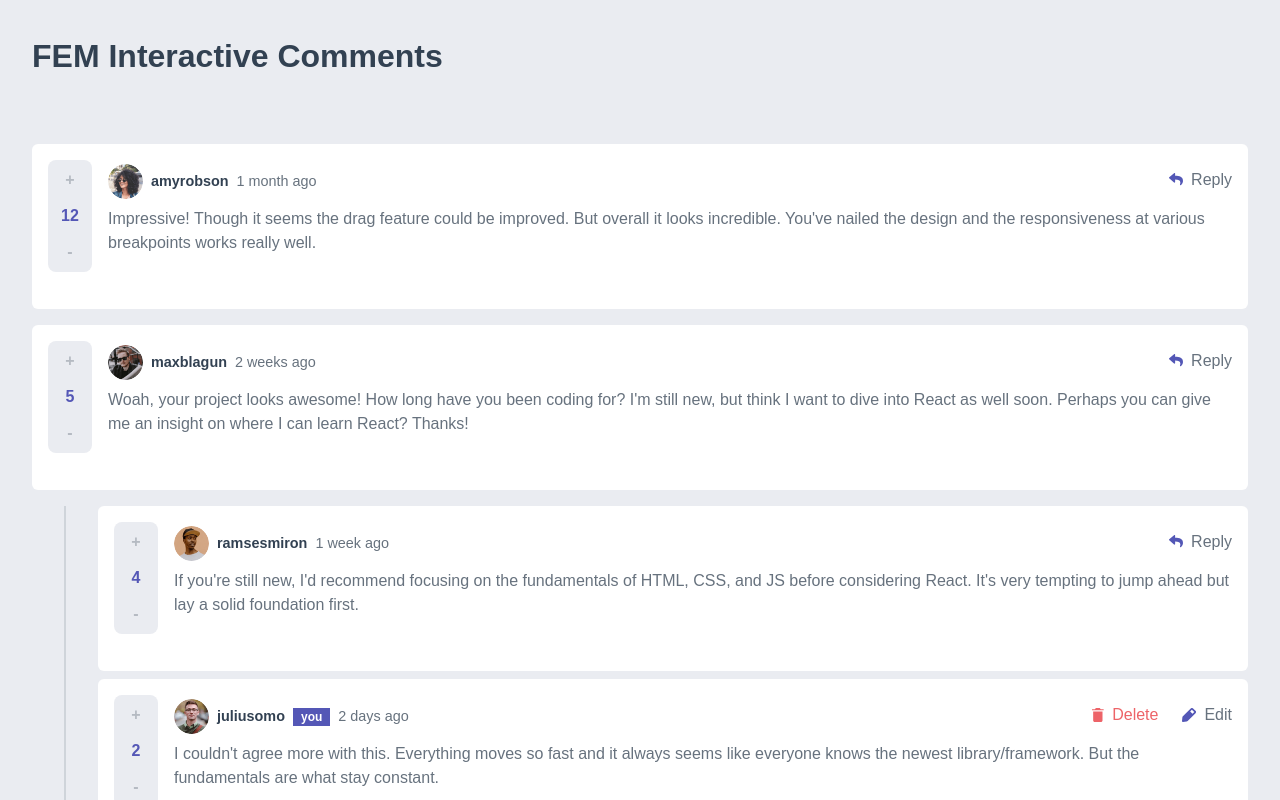
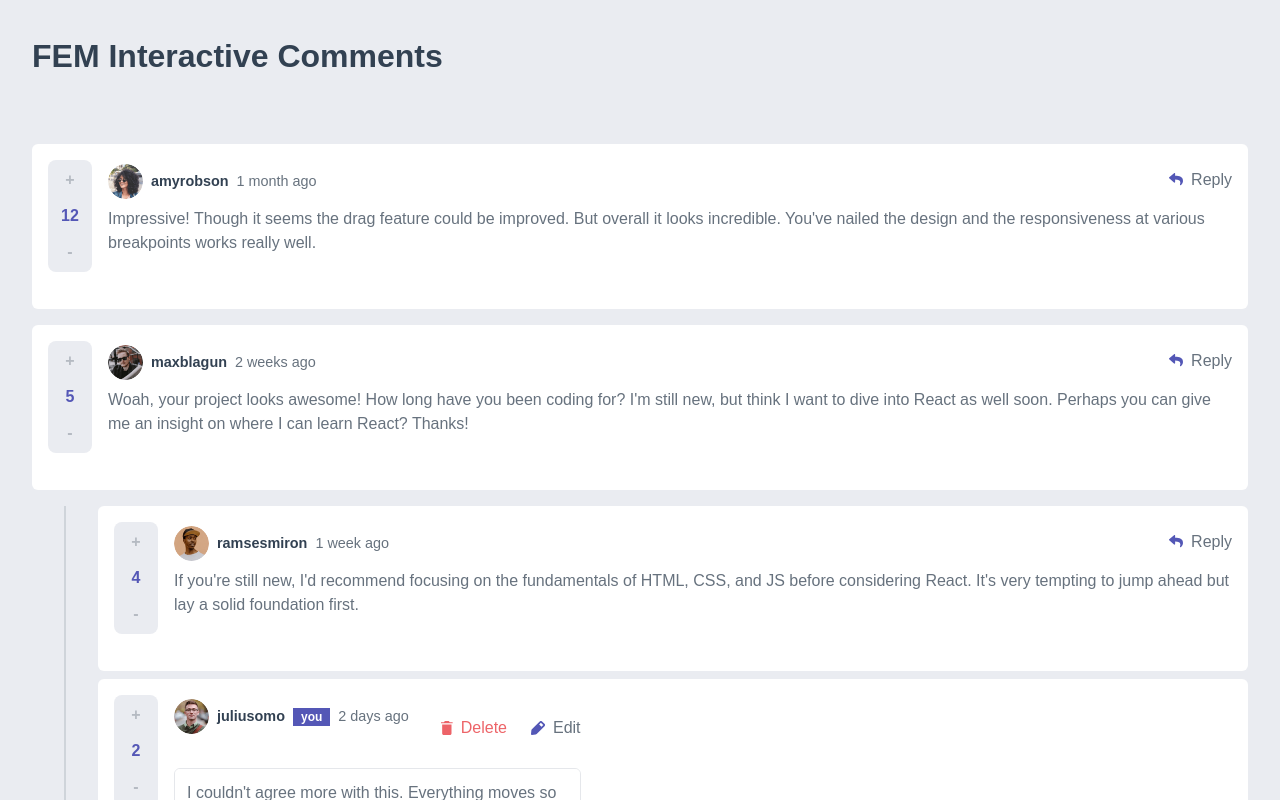
Before and after one commit to janevalencia/nextjs-ssr-comments, a Next.js app: page / in a window 1280 px wide. Both pictures are taken after a click on the button "Edit". Shown: the top 800 px of the page. Built offline with nearby package versions, Linux system fonts and the light colour scheme.

Commit message:
Create a separate EditForm component

```diff
--- a/components/CommentCard.tsx
+++ b/components/CommentCard.tsx
@@ -2,8 +2,7 @@ import { useState } from "react";
 import Image from "next/image";
 import Vote from "./Vote";
 import { UserProps, CommentProps } from "../types";
-import CommentForm from "./CommentForm";
-import Modal from "./Modal";
+import { CommentForm, Modal, EditForm } from "./";
 
 type CommentCardProps = {
     currentUser : UserProps,
@@ -38,7 +37,7 @@ const CommentCard = ( { currentUser, comment } : CommentCardProps ) => {
     return (
         <>
             <div className="comment-card__item p-4 mb-2 rounded-md">
-                <div className="grid grid-flow-col md:grid-rows-3 gap-x-4 gap-y-2">
+                <div className="grid grid-flow-col place-content-start md:grid-rows-3 gap-x-4 gap-y-2">
 
                     {/* Comment-Voting */}
                     <div className="row-start-2 md:row-span-3 col-end-1">
@@ -64,17 +63,18 @@ const CommentCard = ( { currentUser, comment } : CommentCardProps ) => {
                     </div>
 
                     {/* Comment-CTA-buttons */}
-                    <div className="comment-card__actions row-start-2 md:row-start-1 col-end-4 flex">
+                    <div className="comment-card__actions row-start-2 md:row-start-1 col-end-4 self-center">
+                        <div className="flex gap-6">
                         { comment.user.username !== currentUser.username ? (
                             <button
-                               className="button button__reply flex flex-row items-center gap-x-2"
-                               onClick={ toggleReplyForm }
+                                className="button button__reply flex flex-row items-center gap-x-2"
+                                onClick={ toggleReplyForm }
                             >
                                 <svg width="14" height="13" xmlns="http://www.w3.org/2000/svg"><path d="M.227 4.316 5.04.16a.657.657 0 0 1 1.085.497v2.189c4.392.05 7.875.93 7.875 5.093 0 1.68-1.082 3.344-2.279 4.214-.373.272-.905-.07-.767-.51 1.24-3.964-.588-5.017-4.829-5.078v2.404c0 .566-.664.86-1.085.496L.227 5.31a.657.657 0 0 1 0-.993Z" fill="#5357B6"/></svg>
                                 Reply
                             </button>
                         ) : (
-                            <div className="flex flex-row justify-end gap-6">
+                            <>
                                 <button
                                     className="button button__delete flex flex-row items-center gap-x-2"
                                     onClick={ () => setOpenModal(true) }
@@ -89,13 +89,21 @@ const CommentCard = ( { currentUser, comment } : CommentCardProps ) => {
                                     <svg width="14" height="14" xmlns="http://www.w3.org/2000/svg"><path d="M13.479 2.872 11.08.474a1.75 1.75 0 0 0-2.327-.06L.879 8.287a1.75 1.75 0 0 0-.5 1.06l-.375 3.648a.875.875 0 0 0 .875.954h.078l3.65-.333c.399-.04.773-.216 1.058-.499l7.875-7.875a1.68 1.68 0 0 0-.061-2.371Zm-2.975 2.923L8.159 3.449 9.865 1.7l2.389 2.39-1.75 1.706Z" fill="#5357B6"/></svg>
                                     Edit
                                 </button>
-                            </div>
+                            </>
                         )}
+                        </div>
                     </div>
 
                     {/* Comment-Content */}
                     <div className="comment-card__content md:row-span-2 col-span-4 md:col-span-3">
-                        <p>{ comment.content }</p>
+                    { showEditForm ?
+                        (
+                            <EditForm comment={comment} />
+                        ) :
+                        (
+                            <p>{ comment.content }</p>
+                        )
+                    }
                     </div>
                 </div>
             </div>
@@ -103,10 +111,6 @@ const CommentCard = ( { currentUser, comment } : CommentCardProps ) => {
             {/* Reply Form */}
             { showReplyForm && (
                 <CommentForm currentUser={currentUser} replyingTo={comment.user.username} />
-            ) }
-
-            { showEditForm && (
-                <CommentForm currentUser={currentUser} preContent={comment.content} />
             ) }
 
             {/* Comment-Replies */}
--- /dev/null
+++ b/components/EditForm.tsx
@@ -0,0 +1,32 @@
+import React, { useState, useEffect } from "react";
+import { CommentProps } from "../types";
+
+type EditFormProps = {
+    comment: CommentProps,
+};
+
+const EditForm = ( { comment } : EditFormProps ) => {
+    const [ commentContent, setCommentContent ] = useState<string>(comment.content);
+
+    // Handle input change on edit form text-area.
+    const handleChange = ( e : React.ChangeEvent<HTMLTextAreaElement> ): void => {
+        setCommentContent( e.target.value );
+    }
+
+    return (
+        <form className="flex flex-col">
+            <textarea
+                value={commentContent}
+                onChange={handleChange}
+                className="comment-form__inputbox border rounded-md p-3"
+            />
+            <input
+                type="submit"
+                value="UPDATE"
+                className="button button__cta mt-3 mb-1 rounded-lg w-28 h-12 self-end"
+            />
+        </form>
+    );
+}
+
+export default EditForm;
--- a/components/index.js
+++ b/components/index.js
@@ -2,4 +2,5 @@
 export { default as MainLayout } from "./MainLayout";
 export { default as CommentCard } from "./CommentCard";
 export { default as CommentForm } from "./CommentForm";
+export { default as EditForm } from "./EditForm";
 export { default as Modal } from "./Modal";
```
